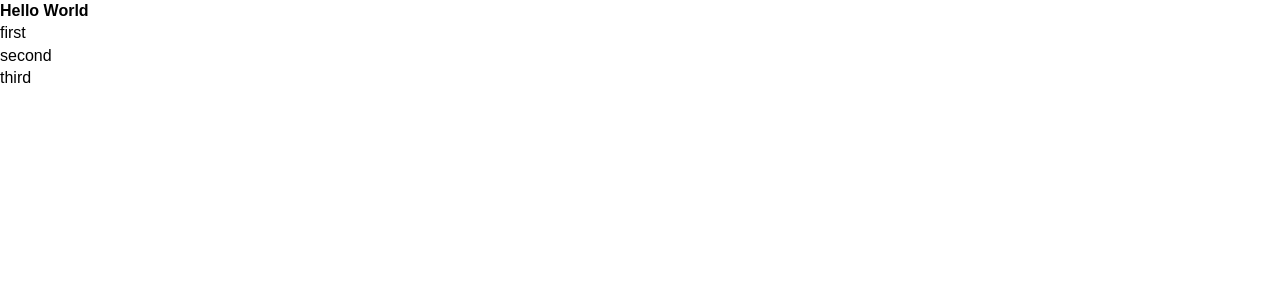
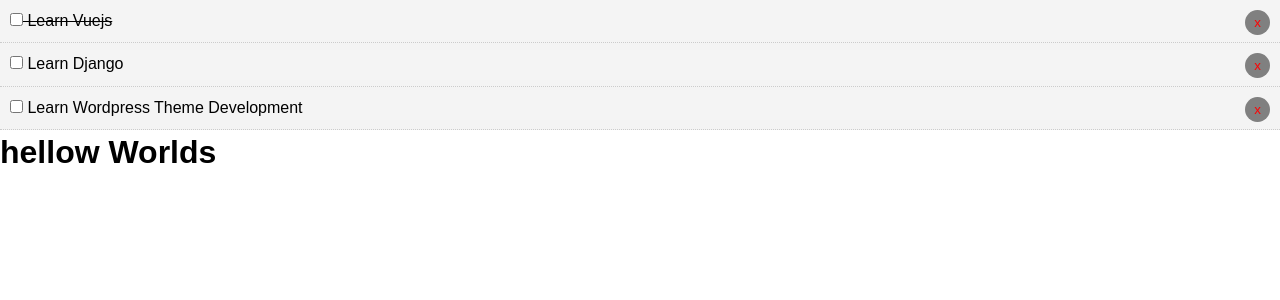
Before and after one commit to eevan7a9/vue-first-project, a Vue app: page / in a window 1280 px wide. Shown: the top 300 px of the page. Built offline with nearby package versions, Linux system fonts and the light colour scheme.

Commit message:
added todoItem.vue, used v-on, @emit  and other basic methods

```diff
--- a/src/App.vue
+++ b/src/App.vue
@@ -1,7 +1,6 @@
 <template>
   <div id="app">
-    <h4>{{msg}}</h4>
-    <Todos v-bind:todos="todos"></Todos>
+    <Todos v-bind:todos="todos" v-on:delete-todoItem="delItem"></Todos>
   </div>
 </template>
 
@@ -17,22 +16,28 @@ export default {
       todos: [
         {
           id: 1,
-          title: "first",
-          completed: false
+          title: "Learn Vuejs",
+          completed: true
         },
         {
           id: 2,
-          title: "second",
+          title: "Learn Django",
           completed: false
         },
         {
           id: 3,
-          title: "third",
+          title: "Learn Wordpress Theme Development",
           completed: false
         }
       ],
       msg: "Hello World"
     };
+  },
+  methods: {
+    delItem(id){
+      this.todos = this.todos.filter(todo => todo.id !== id);
+      // console.log(id)
+    }
   }
 };
 </script>
--- /dev/null
+++ b/src/components/TodoItem.vue
@@ -0,0 +1,44 @@
+<template>
+    <div class="todo-item" v-bind:class="{'is-complete':todoItem.completed}">
+        <p>
+            <input type="checkbox" name="" id="todoCheckBox" v-on:change="isComplete()">
+            {{todoItem.title}}
+            <button class="del" @click="$emit('delete-todoItem', todoItem.id)">
+                x
+            </button>
+        </p>
+
+    </div>
+</template>
+<script>
+export default {
+    name: "TodoItem",
+    props:[
+        "todoItem",
+    ],
+    methods:{
+        isComplete(){
+            this.todoItem.completed = !this.todoItem.completed;
+        },
+    }
+}
+</script>
+<style scoped>
+    .todo-item {
+        background: #f4f4f4;
+        padding: 10px;
+        border-bottom: 1px #cccccc dotted;
+    }
+    .is-complete {
+        text-decoration: line-through;
+    }
+    .del{
+        background: grey;
+        color: red;
+        border: none;
+        padding: 5px 9px;
+        border-radius: 50%;
+        cursor: pointer;
+        float: right;
+    }
+</style>
--- a/src/components/Todos.vue
+++ b/src/components/Todos.vue
@@ -1,14 +1,25 @@
 <template>
   <div>
     <ul v-bind:key="todo.id" v-for="todo in todos">
-      <li>{{todo.title}}</li>
+      <TodoItem v-bind:todoItem=todo v-on:delete-todoItem="$emit('delete-todoItem', todo.id)"></TodoItem>
     </ul>
+    <h1>{{greete}}</h1>
   </div>
 </template>
 <script>
+import TodoItem from './TodoItem';
+
 export default {
   name: "Todos",
-  props: ["todos"]
+  props: ["todos",],
+   components: {
+    TodoItem
+  },
+  data(){
+    return {
+      greete: "hellow Worlds",
+    }
+  }
 };
 </script>
 <style scoped>
```
